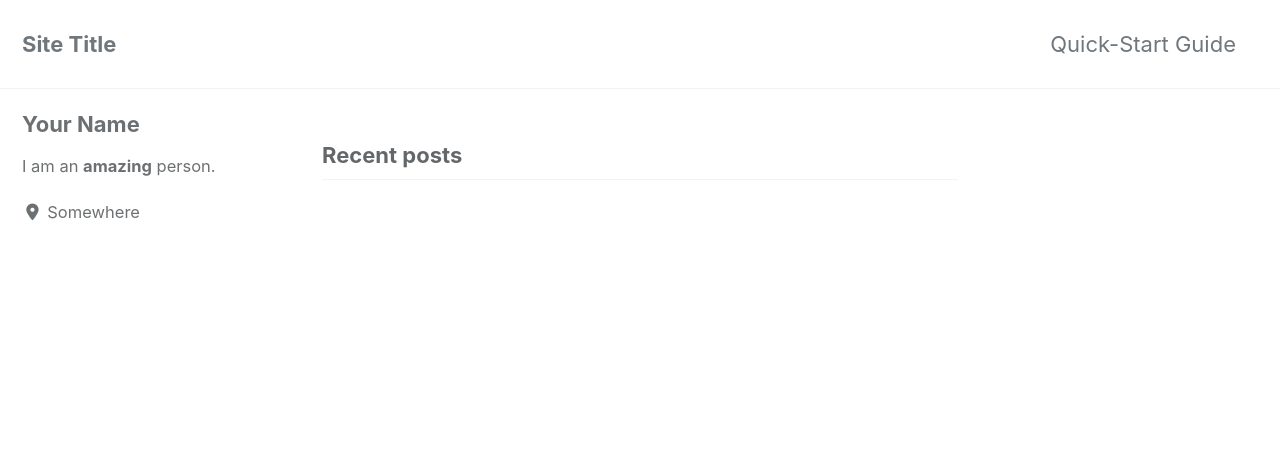
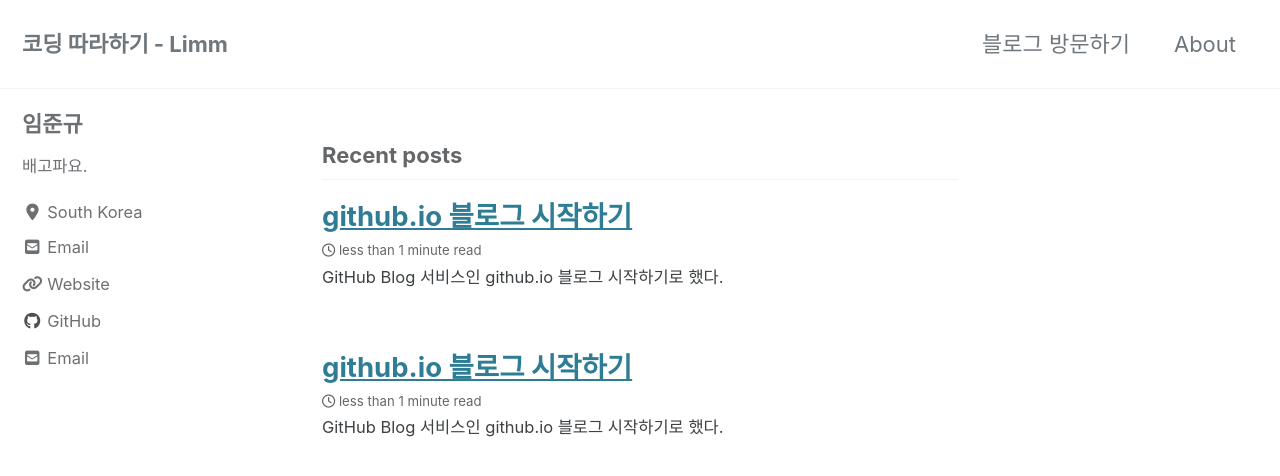
Before and after one commit to Limm-jk/Limm-jk.github.io, a Jekyll site: the page built from index.html, in a window 1280 px wide and 900 px high. Shown: the top 476 px of the window. Built offline with Jekyll 4.4.1, drawn with Linux system fonts in a browser that asks for light colours; cached includes are drawn as plain includes; nearby versions of some CDN libraries; the list of posts is cut into pages by our own code; some of the changed text lies outside the part shown.

Commit message:
first post & setting

```diff
--- a/_config.yml
+++ b/_config.yml
@@ -16,12 +16,12 @@ minimal_mistakes_skin    : "default" # "air", "aqua", "contrast", "dark", "dirt"
 
 # Site Settings
 locale                   : "en-US"
-title                    : "Site Title"
+title                    : "코딩 따라하기 - Limm"
 title_separator          : "-"
 subtitle                 : # site tagline that appears below site title in masthead
-name                     : "Your Name"
-description              : "An amazing website."
-url                      : # the base hostname & protocol for your site e.g. "https://mmistakes.github.io"
+name                     : "Junkyu-Limm"
+description              : "블로그 꾸미기~"
+url                      : "https://Limm-jk.github.io"
 baseurl                  : # the subpath of your site, e.g. "/blog"
 repository               : # GitHub username/repo-name e.g. "mmistakes/minimal-mistakes"
 teaser                   : # path of fallback teaser image, e.g. "/assets/images/500x300.png"
@@ -92,18 +92,18 @@ analytics:
 
 # Site Author
 author:
-  name             : "Your Name"
+  name             : "임준규"
   avatar           : # path of avatar image, e.g. "/assets/images/bio-photo.jpg"
-  bio              : "I am an **amazing** person."
-  location         : "Somewhere"
-  email            :
+  bio              : "배고파요."
+  location         : "South Korea"
+  email            : lim-.-@kakao.com
   links:
     - label: "Email"
       icon: "fas fa-fw fa-envelope-square"
-      # url: mailto:your.name@email.com
+      url: mailto:201602057@cs-cnu.org
     - label: "Website"
       icon: "fas fa-fw fa-link"
-      # url: "https://your-website.com"
+      url: "https://Limm-jk.github.io"
     - label: "Twitter"
       icon: "fab fa-fw fa-twitter-square"
       # url: "https://twitter.com/"
@@ -112,7 +112,7 @@ author:
       # url: "https://facebook.com/"
     - label: "GitHub"
       icon: "fab fa-fw fa-github"
-      # url: "https://github.com/"
+      url: "https://github.com/limm-jk"
     - label: "Instagram"
       icon: "fab fa-fw fa-instagram"
       # url: "https://instagram.com/"
@@ -128,7 +128,7 @@ footer:
       # url:
     - label: "GitHub"
       icon: "fab fa-fw fa-github"
-      # url:
+      url: "https://github.com/limm-jk"
     - label: "GitLab"
       icon: "fab fa-fw fa-gitlab"
       # url:
@@ -206,7 +206,7 @@ sass:
 
 # Outputting
 permalink: /:categories/:title/
-paginate: 5 # amount of posts to show
+paginate: 5 # 메인에서 보여줄 게시글 수
 paginate_path: /page:num/
 timezone: # https://en.wikipedia.org/wiki/List_of_tz_database_time_zones
 
@@ -275,6 +275,6 @@ defaults:
       layout: single
       author_profile: true
       read_time: true
-      comments: # true
+      comments: # true #댓글
       share: true
       related: true
--- a/_data/navigation.yml
+++ b/_data/navigation.yml
@@ -1,9 +1,9 @@
 # main links
 main:
-  - title: "Quick-Start Guide"
-    url: https://mmistakes.github.io/minimal-mistakes/docs/quick-start-guide/
-  # - title: "About"
-  #   url: https://mmistakes.github.io/minimal-mistakes/about/
+  - title: "블로그 방문하기"
+    url: https://limm-jk.github.io
+  - title: "About"
+    url: /about/
   # - title: "Sample Posts"
   #   url: /year-archive/
   # - title: "Sample Collections"
--- /dev/null
+++ b/_posts/2020-03-15-Hello-Blog.md
@@ -0,0 +1,22 @@
+---
+title:  "github.io 블로그 시작하기"
+excerpt: "GitHub Blog 서비스인 github.io 블로그 시작하기로 했다."
+
+categories:
+  - Blog
+tags:
+  - Blog
+last_modified_at: 2019-04-13T08:06:00-05:00
+---
+
+환경변수의 문제인지 며칠 간의 고민 끝에 블로그 개설!
+블로그는 스트레스 받으면 하나씩 꾸미는 걸로...
+
+![_config.yml]({{ site.baseurl }}/images/firstblog.PNG)
+
+백준의 문제를 풀어보고, 어떻게 이 문제가 어떻게 정답율을 까먹었으며, 어떻게 접근하여 풀었는 지 기록을 남겨보려 합니다.
+
+푼 코드들은 [여기](https://https://github.com/Limm-jk/BaekJoon_Online_Judge)에 지속적으로 올라갈 예정입니다.
+물론 문어발 식 공부를 좋아하기 때문에 머신러닝이나 다른 친구들도 자주 올라갈 거에요. ㅎ
+
+앞으로 홈페이지의 카테고리나 그런 것들도 나누어서 잘 정리된 블로그를 만들고 싶습니다. 계속 업데이트가 된다면 [여기](https://https://github.com/Limm-jk/BaekJoon_Online_Judge)서 History를 확인하실 수 있습니다.
--- /dev/null
+++ b/_posts/2020-03-23-git-hub.md
@@ -0,0 +1,22 @@
+---
+title:  "github.io 블로그 시작하기"
+excerpt: "GitHub Blog 서비스인 github.io 블로그 시작하기로 했다."
+
+categories:
+  - Blog
+tags:
+  - Blog
+last_modified_at: 2019-04-13T08:06:00-05:00
+---
+
+환경변수의 문제인지 며칠 간의 고민 끝에 블로그 개설!
+블로그는 스트레스 받으면 하나씩 꾸미는 걸로...
+
+![_config.yml]({{ site.baseurl }}/images/firstblog.PNG)
+
+백준의 문제를 풀어보고, 어떻게 이 문제가 어떻게 정답율을 까먹었으며, 어떻게 접근하여 풀었는 지 기록을 남겨보려 합니다.
+
+푼 코드들은 [여기](https://https://github.com/Limm-jk/BaekJoon_Online_Judge)에 지속적으로 올라갈 예정입니다.
+물론 문어발 식 공부를 좋아하기 때문에 머신러닝이나 다른 친구들도 자주 올라갈 거에요. ㅎ
+
+앞으로 홈페이지의 카테고리나 그런 것들도 나누어서 잘 정리된 블로그를 만들고 싶습니다. 계속 업데이트가 된다면 [여기](https://https://github.com/Limm-jk/BaekJoon_Online_Judge)서 History를 확인하실 수 있습니다.
```
Also changed, not shown: _posts/404.md (added, +15 -0 lines), _posts/about.md (added, +13 -0 lines).
